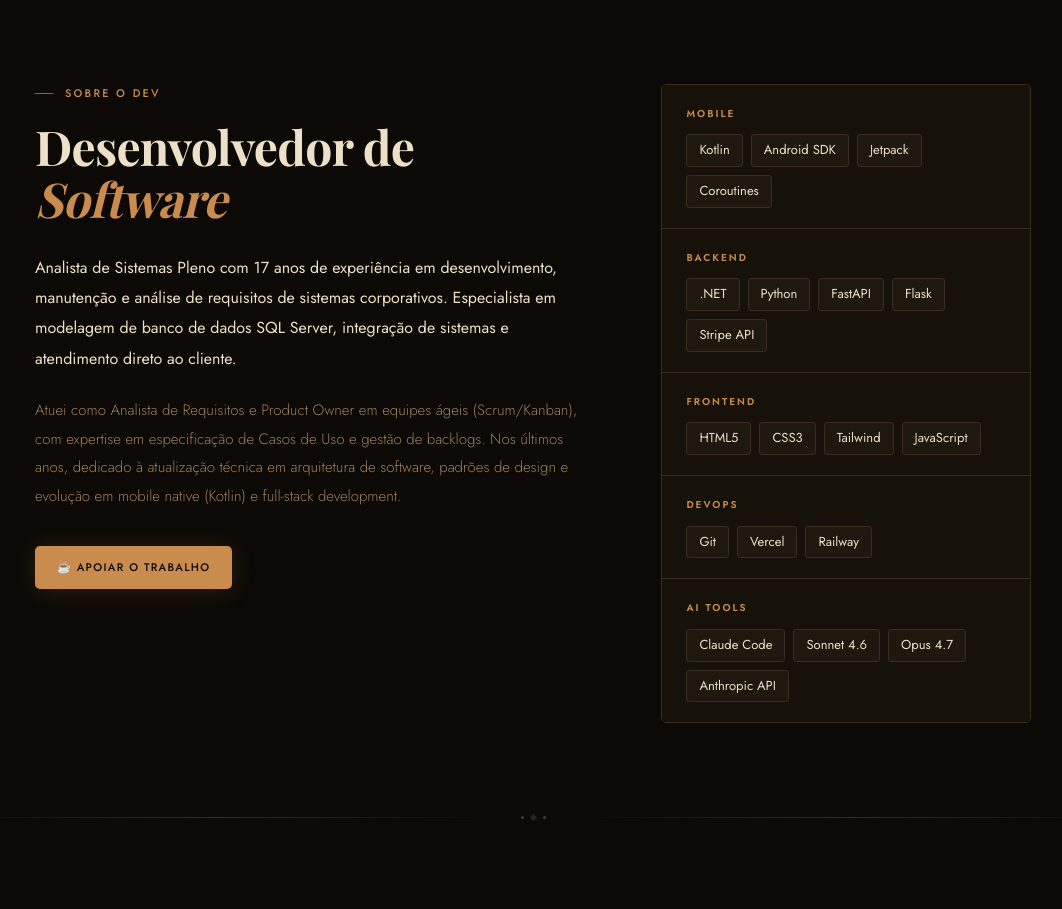
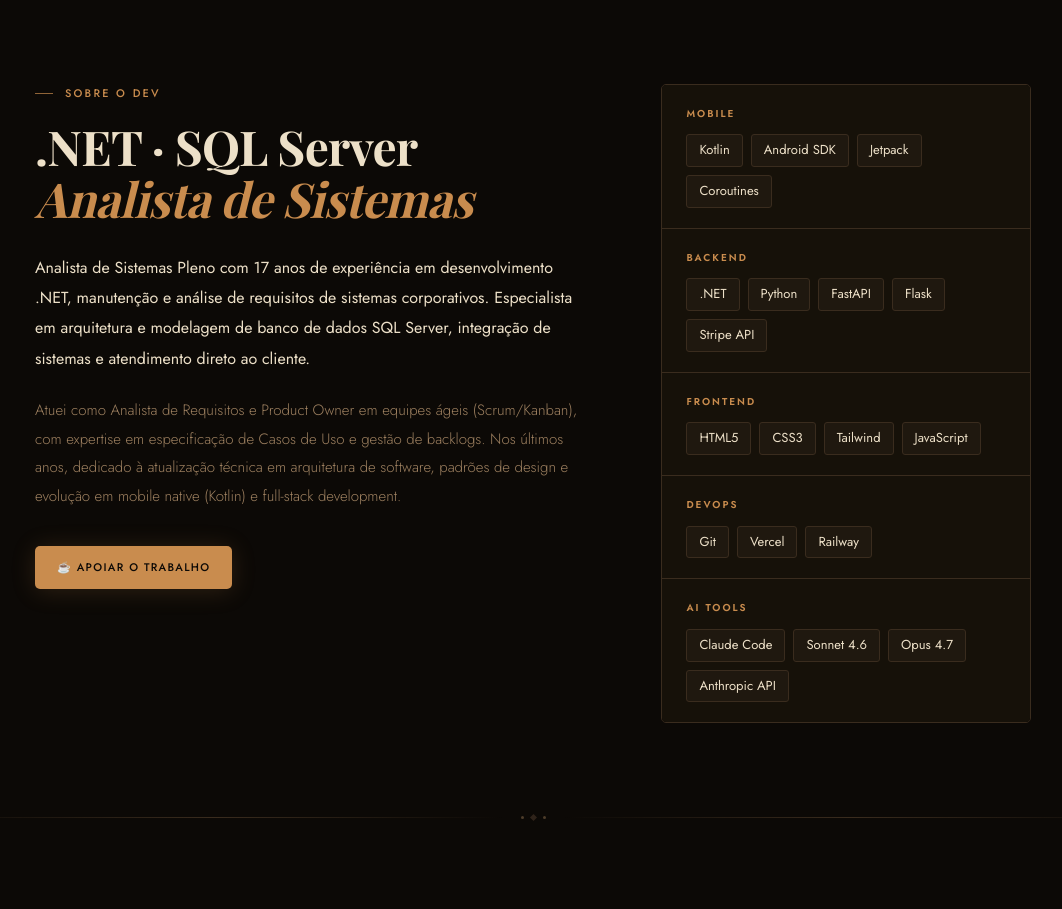
Before and after one commit to appskatostudio/katostudioapps, a plain HTML site: page index.html in a window 1280 px wide. Shown: the part 1940-2849 px from the top of the page, without its empty margins (107-1169 px from the left). Drawn offline with nearby package versions, Linux system fonts and the light colour scheme; a web font is replaced by a local one.

Commit message:
update: highlight .NET and SQL Server expertise in profile
- Feature .NET · SQL Server prominently in about section heading
- Update first paragraph to explicitly mention .NET development
- Emphasize SQL Server architecture expertise
- Improve visual hierarchy of key technologies

Co-Authored-By: Claude Haiku 4.5 <noreply@anthropic.com>
Claude-Session: https://claude.ai/code/session_01BMeaHDBUU2jgrQmCmvR7i3

```diff
--- a/index.html
+++ b/index.html
@@ -1066,9 +1066,9 @@
       <div class="about-grid">
         <div class="about-text reveal">
           <span class="section-tag">Sobre o Dev</span>
-          <h2>Desenvolvedor de<br/><em>Software</em></h2>
+          <h2>.NET · SQL Server<br/><em>Analista de Sistemas</em></h2>
           <p>
-            Analista de Sistemas Pleno com 17 anos de experiência em desenvolvimento, manutenção e análise de requisitos de sistemas corporativos. Especialista em modelagem de banco de dados SQL Server, integração de sistemas e atendimento direto ao cliente.
+            Analista de Sistemas Pleno com 17 anos de experiência em desenvolvimento .NET, manutenção e análise de requisitos de sistemas corporativos. Especialista em arquitetura e modelagem de banco de dados SQL Server, integração de sistemas e atendimento direto ao cliente.
           </p>
           <p>
             Atuei como Analista de Requisitos e Product Owner em equipes ágeis (Scrum/Kanban), com expertise em especificação de Casos de Uso e gestão de backlogs. Nos últimos anos, dedicado à atualização técnica em arquitetura de software, padrões de design e evolução em mobile native (Kotlin) e full-stack development.
```
